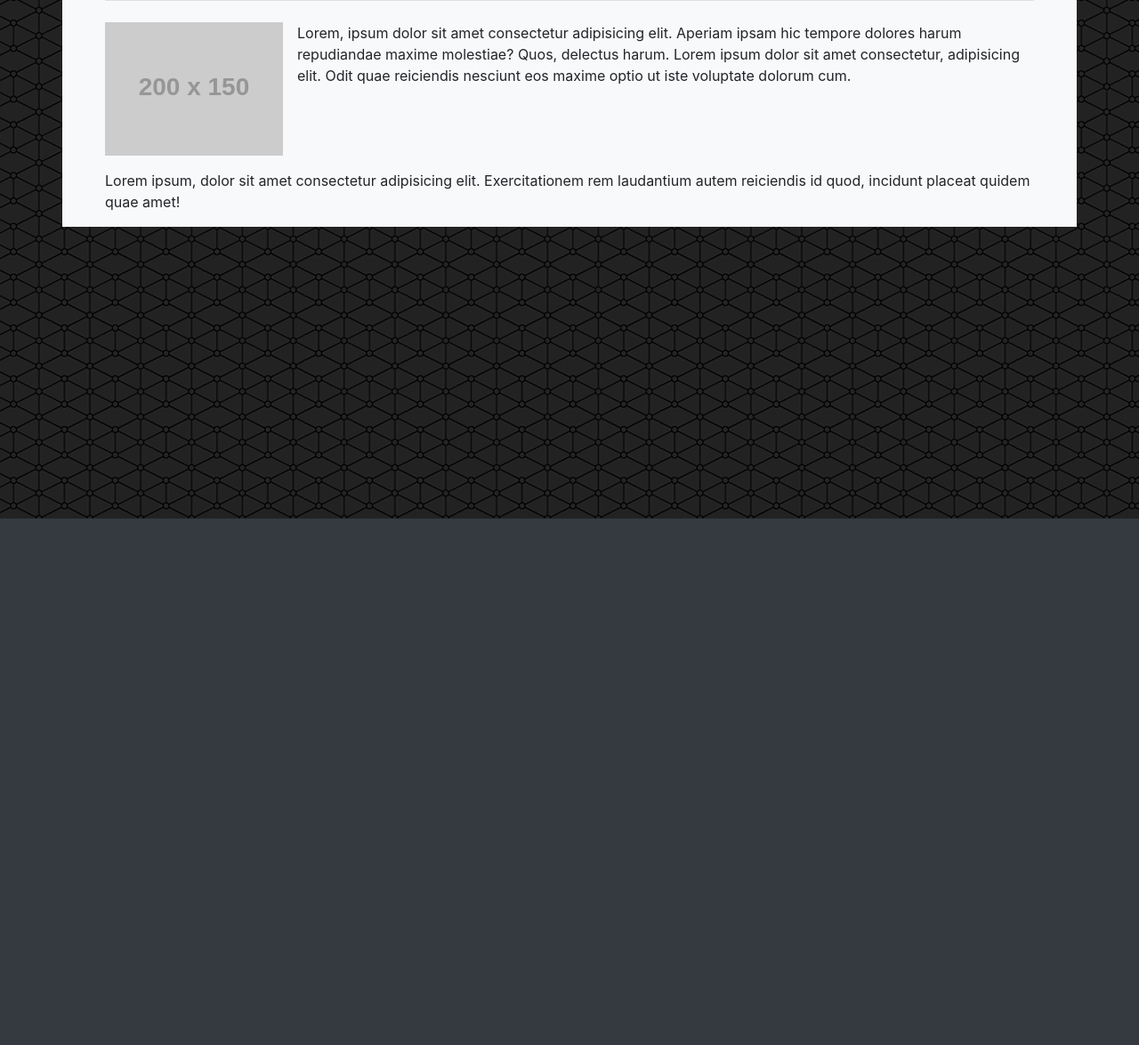
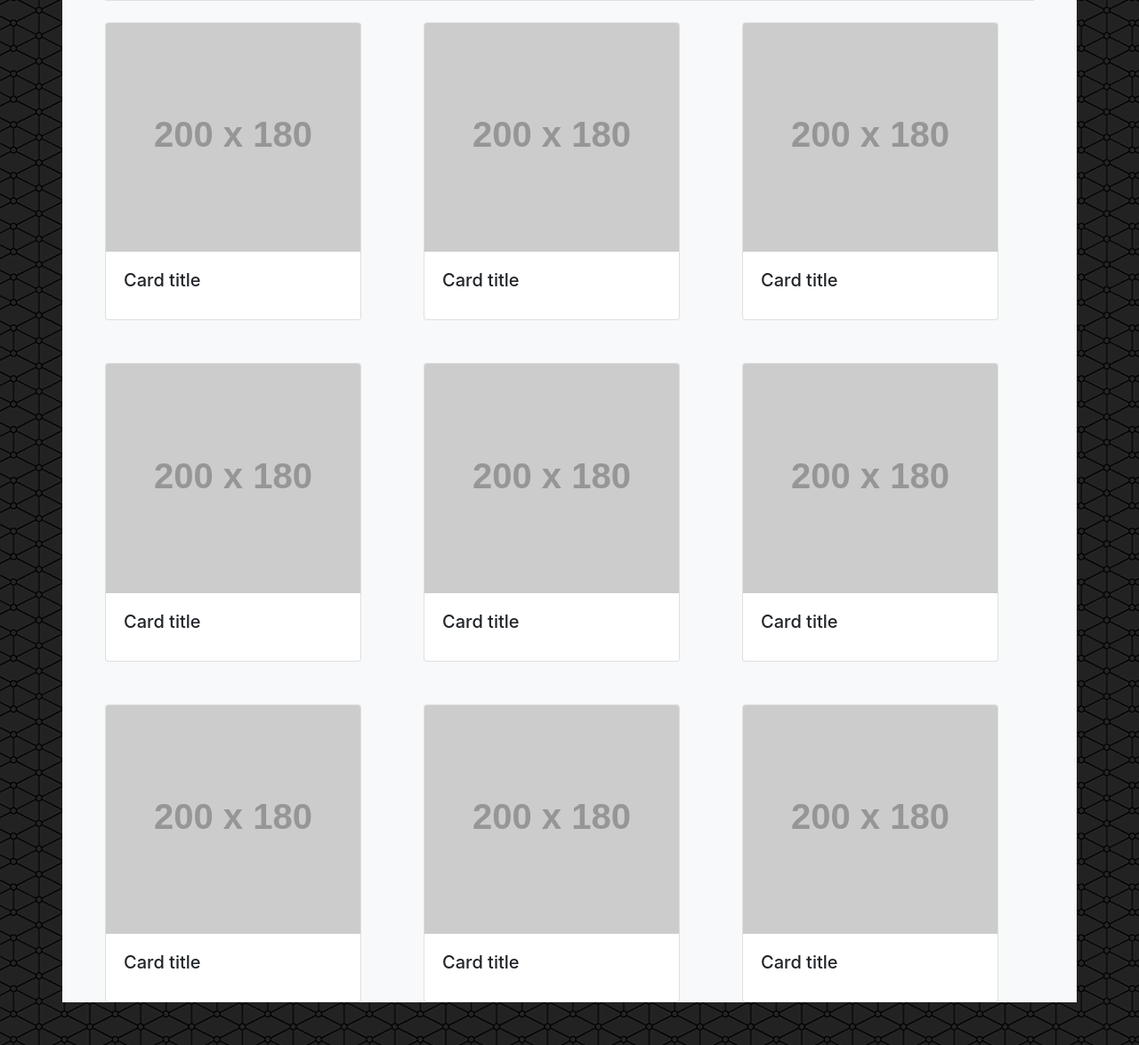
Before and after one commit to ChristianDBrooks/Bootstrap-Portfolio, a plain HTML site: page portfolio.html in a window 1280 px wide. Shown: the part 217-1392 px from the top of the page at 89% size. Before the commit the page ends 800 px from the top, so only its background shows below. Drawn offline with nearby package versions, Linux system fonts and the light colour scheme; placeholder pictures from the web are drawn by us.

Commit message:
complete

```diff
--- a/my-style.css
+++ b/my-style.css
@@ -23,5 +23,7 @@ body {
 
     nav ul {
         margin: auto;
+        padding-top: 10px;
+        padding-bottom: 10px;
     }
 }
--- a/portfolio.html
+++ b/portfolio.html
@@ -31,7 +31,7 @@
     <div class="container bg-light px-5">
         <div class="row">
             <div class="col-12">
-                <h1 class="text-dark mt-3 mb-0" id="aboutMe">About Me</h1>
+                <h1 class="text-dark mt-3 mb-0" id="aboutMe">Portfolio</h1>
             </div>
         </div>
         <div class="row">
@@ -39,19 +39,82 @@
                 <hr class="mb-4">
             </div>
         </div>
-        <div class="row">
-            <div class="col-sm-12">
-                <img src="https://via.placeholder.com/200x150" alt="Image-Not-Found" class="img-fluid pb-3 pr-3 float-sm-left">
-                <p>
-                    Lorem, ipsum dolor sit amet consectetur adipisicing elit. Aperiam ipsam hic tempore dolores harum repudiandae maxime molestiae? Quos, delectus harum. Lorem ipsum dolor sit amet consectetur, adipisicing elit. Odit quae reiciendis nesciunt eos maxime optio ut iste voluptate dolorum cum.
-                </p>
+        <div class="row mb-5">
+            <div class="col-12 col-md-6 col-lg-4">
+                <div class="card" style="width: 18rem;">
+                    <img class="card-img-top" src="https://via.placeholder.com/200x180" alt="Card image cap">
+                    <div class="card-body">
+                      <h5 class="card-title">Card title</h5>
+                    </div>
+                </div>
+            </div>
+            <div class="col-12 col-md-6 col-lg-4">
+                <div class="card" style="width: 18rem;">
+                    <img class="card-img-top" src="https://via.placeholder.com/200x180" alt="Card image cap">
+                    <div class="card-body">
+                      <h5 class="card-title">Card title</h5>
+                    </div>
+                </div>
+            </div>
+            <div class="col-12 col-md-6 col-lg-4">
+                <div class="card" style="width: 18rem;">
+                    <img class="card-img-top" src="https://via.placeholder.com/200x180" alt="Card image cap">
+                    <div class="card-body">
+                      <h5 class="card-title">Card title</h5>
+                    </div>
+                </div>
             </div>
         </div>
-        <div class="row">
-            <div class="col-12">
-                <p>
-                    Lorem ipsum, dolor sit amet consectetur adipisicing elit. Exercitationem rem laudantium autem reiciendis id quod, incidunt placeat quidem quae amet!
-                </p>
+        <div class="row mb-5">
+            <div class="col-12 col-md-6 col-lg-4">
+                <div class="card" style="width: 18rem;">
+                    <img class="card-img-top" src="https://via.placeholder.com/200x180" alt="Card image cap">
+                    <div class="card-body">
+                      <h5 class="card-title">Card title</h5>
+                    </div>
+                </div>
+            </div>
+            <div class="col-12 col-md-6 col-lg-4">
+                <div class="card" style="width: 18rem;">
+                    <img class="card-img-top" src="https://via.placeholder.com/200x180" alt="Card image cap">
+                    <div class="card-body">
+                      <h5 class="card-title">Card title</h5>
+                    </div>
+                </div>
+            </div>
+            <div class="col-12 col-md-6 col-lg-4">
+                <div class="card" style="width: 18rem;">
+                    <img class="card-img-top" src="https://via.placeholder.com/200x180" alt="Card image cap">
+                    <div class="card-body">
+                      <h5 class="card-title">Card title</h5>
+                    </div>
+                </div>
+            </div>
+        </div>
+        <div class="row mb-5">
+            <div class="col-12 col-md-6 col-lg-4">
+                <div class="card" style="width: 18rem;">
+                    <img class="card-img-top" src="https://via.placeholder.com/200x180" alt="Card image cap">
+                    <div class="card-body">
+                      <h5 class="card-title">Card title</h5>
+                    </div>
+                </div>
+            </div>
+            <div class="col-12 col-md-6 col-lg-4">
+                <div class="card" style="width: 18rem;">
+                    <img class="card-img-top" src="https://via.placeholder.com/200x180" alt="Card image cap">
+                    <div class="card-body">
+                      <h5 class="card-title">Card title</h5>
+                    </div>
+                </div>
+            </div>
+            <div class="col-12 col-md-6 col-lg-4">
+                <div class="card" style="width: 18rem;">
+                    <img class="card-img-top" src="https://via.placeholder.com/200x180" alt="Card image cap">
+                    <div class="card-body">
+                      <h5 class="card-title">Card title</h5>
+                    </div>
+                </div>
             </div>
         </div>
     </div>
```
Also changed, not shown: index.html (+2 -2 lines).
